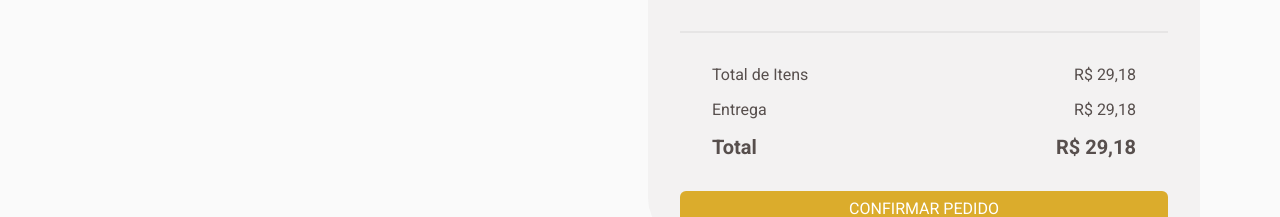
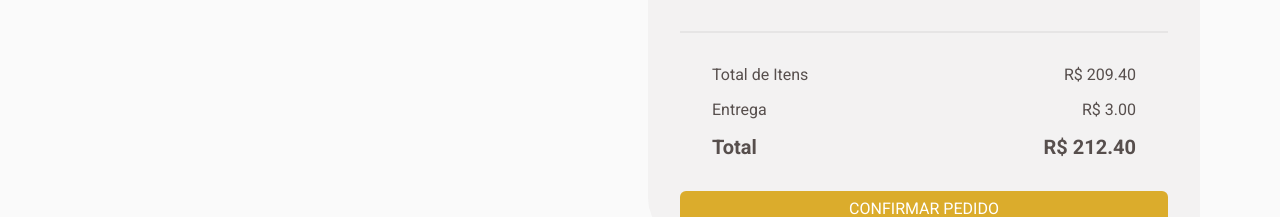
Before and after one commit to fescherer/rocket-seat-challenges, a React (Vite) app in the folder 02-coffee-delivery/: page /checkout in a window 1280 px wide. Shown: the part 565-782 px from the top of the page. Built offline with nearby package versions, Linux system fonts and the light colour scheme.

Commit message:
:sparkles: feat: shopping items list

```diff
--- a/02-coffee-delivery/src/components/SelectedCoffee.tsx/index.tsx
+++ b/02-coffee-delivery/src/components/SelectedCoffee.tsx/index.tsx
@@ -1,7 +1,24 @@
+import { CoffeeList } from '../../@types/Coffee'
+import { useShoppingContext } from '../../context/shopping'
 import { CoffeeShoppingList } from '../CoffeeShoppingList'
 import * as S from './styles'
 
+function getTotalItens(coffeeList: CoffeeList[]) {
+  let total = 0
+
+  coffeeList.map((item) => (total += item.quantity * item.coffee.price))
+
+  return total
+}
+
 export function SelectedCoffee() {
+  const { coffeeList } = useShoppingContext()
+  const delivery = 3
+
+  if (!coffeeList) return <></>
+
+  const totalItens = getTotalItens(coffeeList)
+
   return (
     <S.Wrapper>
       <CoffeeShoppingList />
@@ -9,17 +26,17 @@ export function SelectedCoffee() {
       <S.TotalItensContainer>
         <S.Item>
           <span>Total de Itens</span>
-          <span>R$ {'29,18'}</span>
+          <span>R$ {totalItens.toFixed(2)}</span>
         </S.Item>
 
         <S.Item>
           <span>Entrega</span>
-          <span>R$ {'29,18'}</span>
+          <span>R$ {delivery.toFixed(2)}</span>
         </S.Item>
 
         <S.TotalItem>
           <span>Total</span>
-          <span>R$ {'29,18'}</span>
+          <span>R$ {(totalItens + delivery).toFixed(2)}</span>
         </S.TotalItem>
       </S.TotalItensContainer>
 
```
